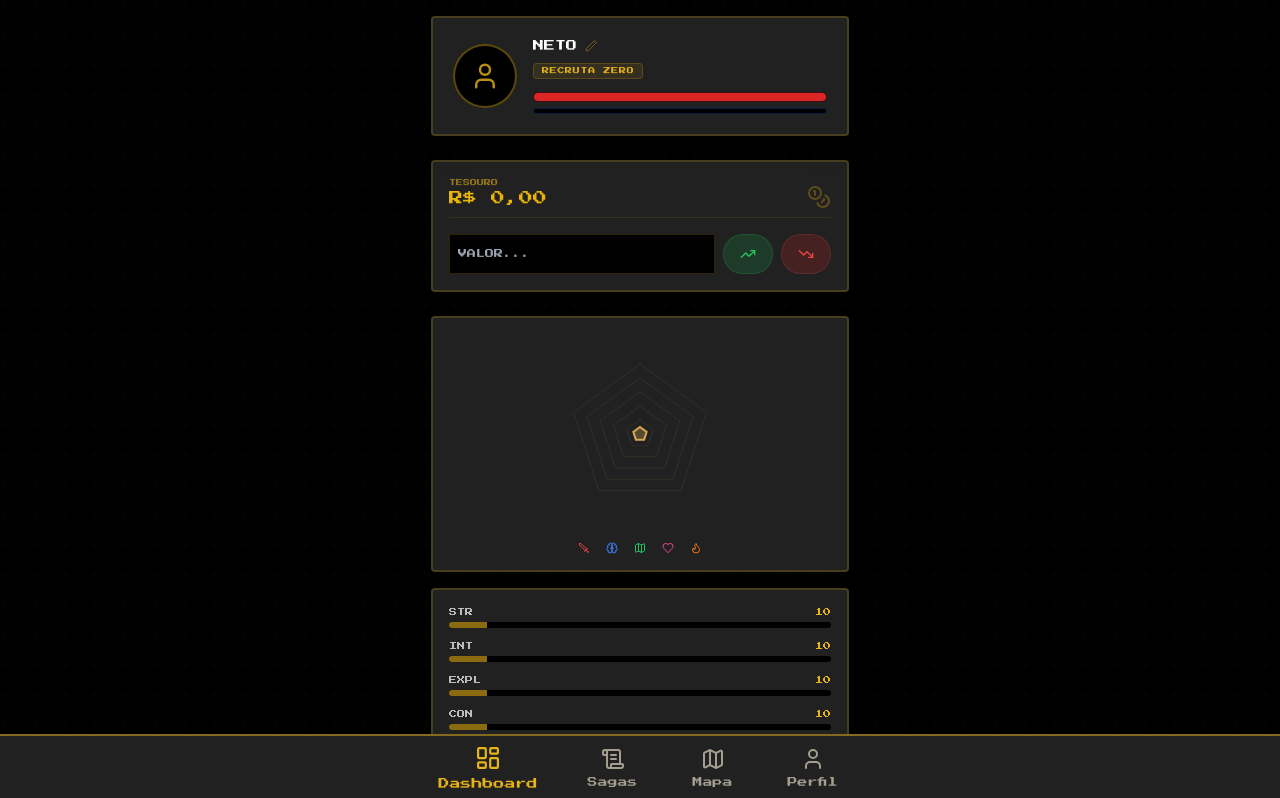
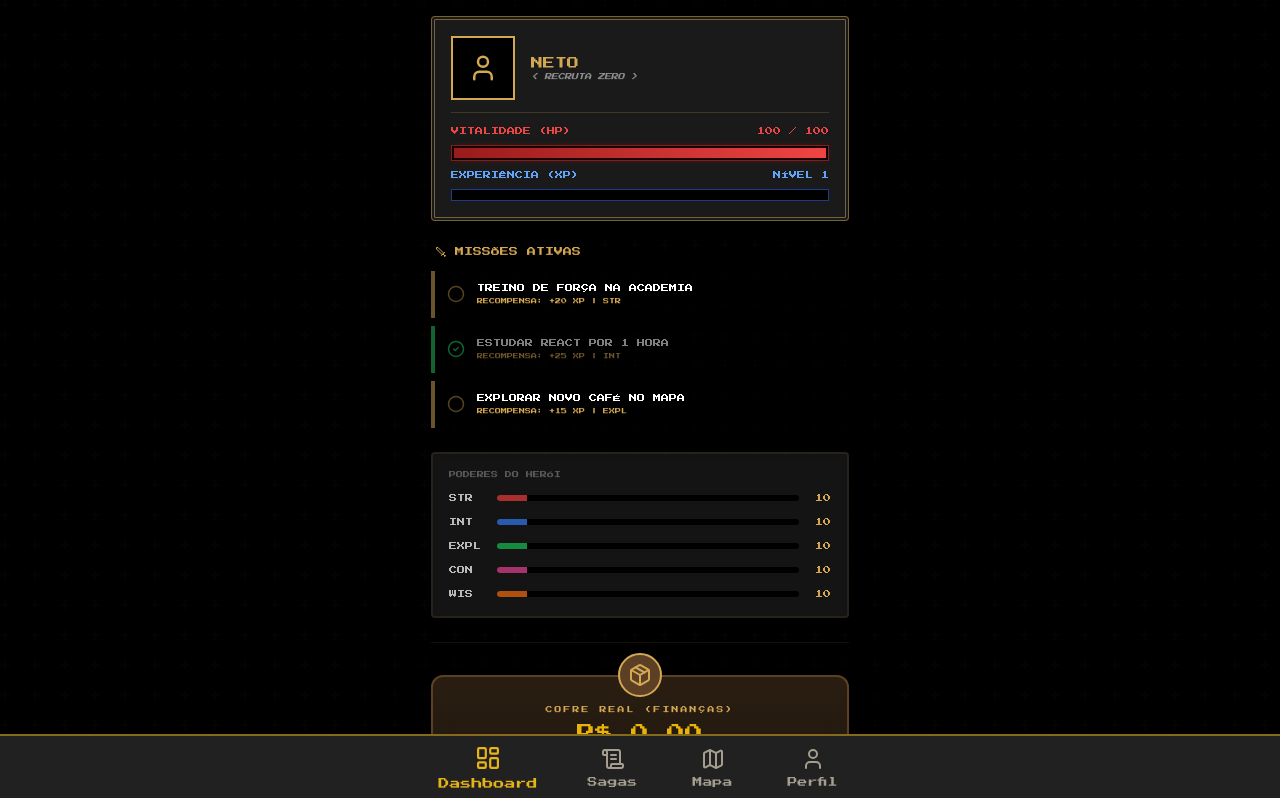
Before and after one commit to NetoPessoal-crypto/Life-RPG---Mestre-das-Sagas-MOCHA, a React (Vite) app: page / in a window 1280 px wide. Shown: the top 798 px of the page. Built offline with nearby package versions, Linux system fonts and the light colour scheme.

Commit message:
Update DashboardPage.tsx

```diff
--- a/src/react-app/pages/DashboardPage.tsx
+++ b/src/react-app/pages/DashboardPage.tsx
@@ -2,133 +2,132 @@ import { useState } from 'react';
 import AppShell from '@/react-app/components/AppShell';
 import { useGame, getPlayerTitle } from '@/react-app/context/GameContext';
 import { Button } from '@/react-app/components/ui/button';
-import { User, Shield, Zap, Coins, TrendingUp, TrendingDown, Edit2, Check, Brain, Sword, Map, Heart, Flame } from 'lucide-react';
+import { User, Shield, Zap, Coins, TrendingUp, TrendingDown, CheckCircle2, Circle, Sword, Brain, Map, Heart, Flame, Package } from 'lucide-react';
 
 export default function DashboardPage() {
-  const { state, updatePlayerName, addGold, removeGold } = useGame();
-  const [isEditingName, setIsEditingName] = useState(false);
-  const [newName, setNewName] = useState(state.playerName);
+  const { state, updatePlayerName, addGold, removeGold, addXP } = useGame();
   const [goldValue, setGoldValue] = useState('');
+
+  // Simulação de Missões do Dia (Isso virá do seu Sagas futuramente)
+  const todayQuests = [
+    { id: '1', title: 'TREINO DE FORÇA NA ACADEMIA', xp: 20, attr: 'STR', completed: false },
+    { id: '2', title: 'ESTUDAR REACT POR 1 HORA', xp: 25, attr: 'INT', completed: true },
+    { id: '3', title: 'EXPLORAR NOVO CAFÉ NO MAPA', xp: 15, attr: 'EXPL', completed: false },
+  ];
 
   const hpPercent = (state.hp / state.maxHP) * 100;
   const xpPercent = (state.totalXP % 100);
 
-  // LISTA APENAS COM TEXTOS E NÚMEROS (Super seguro para o Build)
-  const statsData = [
-    { label: 'STR', val: state.attributes.STR, id: 0, color: 'text-red-500' },
-    { label: 'INT', val: state.attributes.INT, id: 1, color: 'text-blue-500' },
-    { label: 'EXPL', val: state.attributes.EXPL, id: 2, color: 'text-green-500' },
-    { label: 'CON', val: state.attributes.CON, id: 3, color: 'text-pink-500' },
-    { label: 'WIS', val: state.attributes.WIS, id: 4, color: 'text-orange-500' },
-  ];
-
-  // Função para desenhar o ícone certo baseado no rótulo
-  const renderIcon = (label: string) => {
-    const size = 12;
-    if (label === 'STR') return <Sword size={size} />;
-    if (label === 'INT') return <Brain size={size} />;
-    if (label === 'EXPL') return <Map size={size} />;
-    if (label === 'CON') return <Heart size={size} />;
-    return <Flame size={size} />;
-  };
-
-  const getCoordinates = (val: number, i: number) => {
-    const angle = (Math.PI * 2 * i) / 5 - Math.PI / 2;
-    const distance = (Math.min(val, 100) / 100) * 70;
-    return { x: 100 + distance * Math.cos(angle), y: 100 + distance * Math.sin(angle) };
-  };
-
-  const radarPoints = statsData.map((s, i) => {
-    const c = getCoordinates(s.val, i);
-    return `${c.x},${c.y}`;
-  }).join(' ');
-
   return (
     <AppShell>
-      <div className="p-4 space-y-6 pb-24 text-white">
+      <div className="p-4 space-y-6 pb-24">
 
-        {/* PERFIL (TOP) */}
-        <div className="bg-card border-2 border-primary/20 rounded-lg p-5 flex gap-4 items-center shadow-xl relative overflow-hidden">
-          <div className="w-16 h-16 rounded-full border-2 border-primary/40 bg-black flex items-center justify-center">
-            <User size={30} className="text-primary opacity-80" />
+        {/* TOPO: STATUS DO HERÓI (ESTILO CLÁSSICO) */}
+        <div className="bg-[#1a1a1a] border-4 border-double border-[#d4a853]/50 rounded-lg p-4 shadow-[0_0_15px_rgba(0,0,0,0.5)]">
+          <div className="flex items-center gap-4 border-b border-[#d4a853]/20 pb-3 mb-3">
+             <div className="w-16 h-16 bg-black border-2 border-[#d4a853] flex items-center justify-center rounded-sm">
+                <User size={30} className="text-[#d4a853]" />
+             </div>
+             <div>
+                <h2 className="font-pixel text-[#d4a853] text-[12px] uppercase">{state.playerName}</h2>
+                <p className="font-pixel text-white/50 text-[7px] tracking-tighter italic">
+                  &lt; {getPlayerTitle(state.level)} &gt;
+                </p>
+             </div>
           </div>
 
-          <div className="flex-1 space-y-2">
-            <div className="flex items-center gap-2">
-              {isEditingName ? (
-                <div className="flex gap-1 items-center bg-black border border-primary/30 p-1 rounded">
-                  <input value={newName} onChange={(e) => setNewName(e.target.value)} className="bg-transparent text-white font-pixel text-[10px] w-20 outline-none" />
-                  <button onClick={() => { updatePlayerName(newName); setIsEditingName(false); }} className="text-green-500"><Check size={14}/></button>
-                </div>
-              ) : (
-                <div className="flex items-center gap-2">
-                  <h2 className="font-pixel text-white text-[11px] uppercase">{state.playerName}</h2>
-                  <button onClick={() => setIsEditingName(true)} className="text-primary/40 hover:text-primary"><Edit2 size={12}/></button>
-                </div>
-              )}
+          <div className="space-y-2">
+            <div className="flex justify-between items-center text-[8px] font-pixel text-red-500">
+               <span>VITALIDADE (HP)</span>
+               <span>{state.hp} / {state.maxHP}</span>
+            </div>
+            <div className="h-4 w-full bg-black border border-red-900 rounded-sm p-[2px]">
+               <div className="h-full bg-gradient-to-r from-red-800 to-red-500 shadow-[0_0_10px_rgba(220,38,38,0.3)]" style={{ width: `${hpPercent}%` }} />
             </div>
 
-            <div className="bg-primary/10 border border-primary/20 px-2 py-0.5 inline-block rounded">
-              <p className="font-pixel text-primary text-[7px] uppercase tracking-widest">{getPlayerTitle(state.level)}</p>
+            <div className="flex justify-between items-center text-[8px] font-pixel text-blue-400">
+               <span>EXPERIÊNCIA (XP)</span>
+               <span>NÍVEL {state.level}</span>
             </div>
-
-            <div className="space-y-1.5 pt-1">
-              <div className="h-2.5 w-full bg-black border border-red-900/50 rounded-full overflow-hidden">
-                <div className="h-full bg-red-600 transition-all duration-700" style={{ width: `${hpPercent}%` }} />
-              </div>
-              <div className="h-1.5 w-full bg-black border border-blue-900/50 rounded-full overflow-hidden">
-                <div className="h-full bg-blue-500 transition-all duration-700" style={{ width: `${xpPercent}%` }} />
-              </div>
+            <div className="h-3 w-full bg-black border border-blue-900 rounded-sm p-[1px]">
+               <div className="h-full bg-blue-600 shadow-[0_0_10px_rgba(59,130,246,0.3)]" style={{ width: `${xpPercent}%` }} />
             </div>
           </div>
         </div>
 
-        {/* GOLD (CAIXA) */}
-        <div className="bg-card border-2 border-primary/20 rounded-lg p-4 space-y-4">
-          <div className="flex justify-between items-end border-b border-primary/10 pb-2">
-            <div><p className="font-pixel text-[7px] text-primary/60 uppercase">Tesouro</p><h3 className="font-pixel text-[14px] text-yellow-500">{state.attributes.GOLD.toLocaleString('pt-BR', { style: 'currency', currency: 'BRL' })}</h3></div>
-            <Coins className="text-yellow-500/30" size={24} />
-          </div>
-          <div className="flex gap-2">
-            <input type="number" value={goldValue} onChange={(e) => setGoldValue(e.target.value)} placeholder="VALOR..." className="flex-1 bg-black border border-primary/20 p-2 text-white font-pixel text-[9px] outline-none" />
-            <Button onClick={() => { addGold(Number(goldValue)); setGoldValue(''); }} className="bg-green-600/20 text-green-500 border border-green-500/30 h-10 px-4"><TrendingUp size={16} /></Button>
-            <Button onClick={() => { removeGold(Number(goldValue)); setGoldValue(''); }} className="bg-red-600/20 text-red-500 border border-red-500/30 h-10 px-4"><TrendingDown size={16} /></Button>
-          </div>
-        </div>
-
-        {/* ATRIBUTOS (TEIA + BARRAS) */}
-        <div className="grid grid-cols-1 gap-4">
-          <div className="bg-card border-2 border-primary/20 rounded-lg p-4 flex flex-col items-center">
-            {/* GRÁFICO DE TEIA SVG */}
-            <svg width="200" height="200" viewBox="0 0 200 200">
-              {[0.2, 0.4, 0.6, 0.8, 1].map((tick) => (
-                <polygon key={tick} points={statsData.map((_, i) => { const c = getCoordinates(100 * tick, i); return `${c.x},${c.y}`; }).join(' ')} fill="none" stroke="rgba(212,168,83,0.1)" strokeWidth="1" />
-              ))}
-              <polygon points={radarPoints} fill="rgba(212,168,83,0.3)" stroke="#d4a853" strokeWidth="2" />
-            </svg>
-
-            {/* LEGENDA DE ÍCONES */}
-            <div className="flex gap-4 mt-2">
-              {statsData.map(s => (
-                <div key={s.id} className={s.color}>{renderIcon(s.label)}</div>
-              ))}
-            </div>
-          </div>
-
-          <div className="bg-card border-2 border-primary/20 rounded-lg p-4 space-y-3">
-            {statsData.map((s) => (
-              <div key={s.label} className="space-y-1">
-                <div className="flex justify-between items-center text-[8px] font-pixel">
-                  <span className="text-white/70">{s.label}</span>
-                  <span className="text-primary">{s.val}</span>
-                </div>
-                <div className="h-1.5 w-full bg-black rounded-full overflow-hidden">
-                  <div className="h-full bg-primary/60" style={{ width: `${Math.min(s.val, 100)}%` }} />
+        {/* MISSÕES DO DIA (O CORAÇÃO DO DASHBOARD) */}
+        <div className="space-y-3">
+          <h3 className="font-pixel text-[9px] text-[#d4a853] flex items-center gap-2 px-1">
+            <Sword size={12} /> MISSÕES ATIVAS
+          </h3>
+          <div className="space-y-2">
+            {todayQuests.map((quest) => (
+              <div key={quest.id} className={`bg-black/40 border-l-4 p-3 rounded-r-md flex items-center justify-between transition-all ${quest.completed ? 'border-green-500 opacity-50' : 'border-[#d4a853] border-opacity-50'}`}>
+                <div className="flex items-center gap-3">
+                  {quest.completed ? <CheckCircle2 className="text-green-500" size={18} /> : <Circle className="text-[#d4a853]/40" size={18} />}
+                  <div>
+                    <p className="font-pixel text-[8px] text-white leading-tight uppercase">{quest.title}</p>
+                    <p className="font-pixel text-[6px] text-[#d4a853] mt-1">RECOMPENSA: +{quest.xp} XP | {quest.attr}</p>
+                  </div>
                 </div>
               </div>
             ))}
           </div>
         </div>
+
+        {/* ATRIBUTOS (COMO NO PDF) */}
+        <div className="bg-[#1a1a1a]/80 border-2 border-[#d4a853]/10 rounded-lg p-4 space-y-3 shadow-inner">
+           <h3 className="font-pixel text-[7px] text-white/30 uppercase mb-2">Poderes do Herói</h3>
+           {[
+             { label: 'STR', val: state.attributes.STR, color: 'bg-red-500' },
+             { label: 'INT', val: state.attributes.INT, color: 'bg-blue-500' },
+             { label: 'EXPL', val: state.attributes.EXPL, color: 'bg-green-500' },
+             { label: 'CON', val: state.attributes.CON, color: 'bg-pink-500' },
+             { label: 'WIS', val: state.attributes.WIS, color: 'bg-orange-500' }
+           ].map((attr) => (
+             <div key={attr.label} className="flex items-center gap-4">
+               <span className="font-pixel text-[8px] text-white/70 w-8">{attr.label}</span>
+               <div className="h-1.5 flex-1 bg-black rounded-full overflow-hidden">
+                  <div className={`h-full ${attr.color} opacity-70`} style={{ width: `${attr.val}%` }} />
+               </div>
+               <span className="font-pixel text-[8px] text-[#d4a853]">{attr.val}</span>
+             </div>
+           ))}
+        </div>
+
+        {/* O COFRE (BAÚ DE FINANÇAS) */}
+        <div className="mt-8 pt-8 border-t border-[#d4a853]/10">
+          <div className="bg-gradient-to-b from-[#2a1e12] to-[#1a120b] border-2 border-[#5c4026] rounded-xl p-5 shadow-[0_10px_30px_rgba(0,0,0,0.8)] relative">
+            <div className="absolute -top-6 left-1/2 -translate-x-1/2 bg-[#5c4026] p-2 rounded-full border-2 border-[#d4a853]">
+               <Package className="text-[#d4a853]" size={24} />
+            </div>
+
+            <div className="text-center space-y-1 mb-4 mt-2">
+               <p className="font-pixel text-[7px] text-[#d4a853] uppercase tracking-[2px]">Cofre Real (Finanças)</p>
+               <h3 className="font-pixel text-[18px] text-yellow-500 shadow-sm">
+                 {state.attributes.GOLD.toLocaleString('pt-BR', { style: 'currency', currency: 'BRL' })}
+               </h3>
+            </div>
+
+            <div className="flex gap-2">
+              <input
+                type="number" value={goldValue} onChange={(e) => setGoldValue(e.target.value)}
+                placeholder="VALOR..."
+                className="flex-1 bg-black/60 border border-[#5c4026] p-3 text-white font-pixel text-[10px] outline-none rounded-md"
+              />
+              <Button onClick={() => { addGold(Number(goldValue)); setGoldValue(''); }} className="bg-green-900/40 text-green-400 border border-green-700/50 hover:bg-green-800/60 h-12 flex-1">
+                <TrendingUp size={16} />
+              </Button>
+              <Button onClick={() => { removeGold(Number(goldValue)); setGoldValue(''); }} className="bg-red-900/40 text-red-400 border border-red-700/50 hover:bg-red-800/60 h-12 flex-1">
+                <TrendingDown size={16} />
+              </Button>
+            </div>
+            <p className="font-pixel text-[5px] text-[#d4a853]/40 text-center mt-3 uppercase italic">
+              "Dinheiro guardado é poder acumulado"
+            </p>
+          </div>
+        </div>
+
       </div>
     </AppShell>
   );
```
